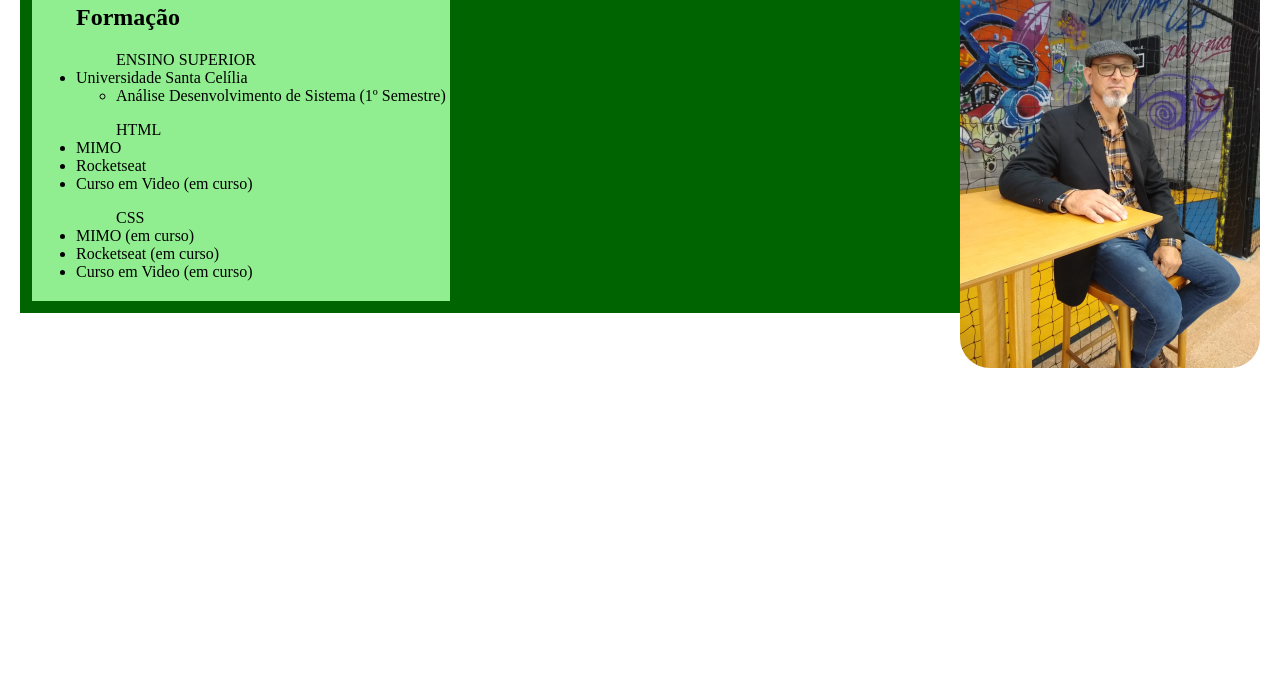
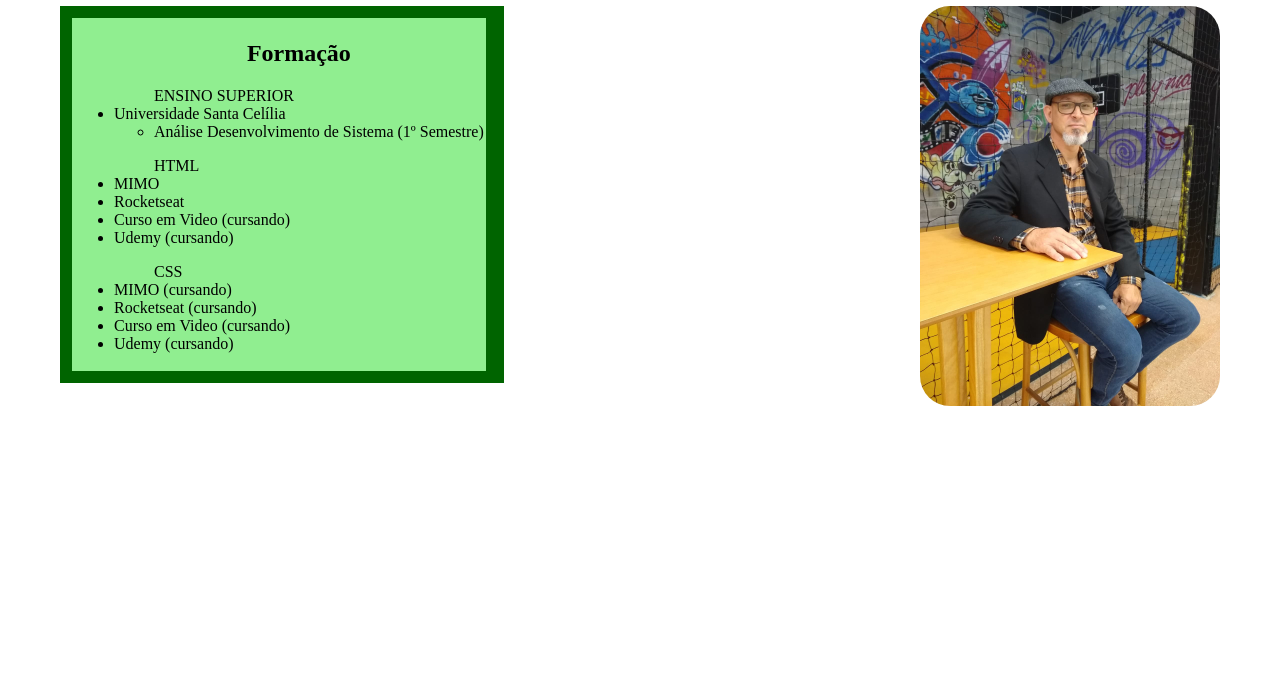
Before and after one commit to MarceloBertochi/MarceloBertochiDev, a plain HTML site: page index.html in a window 1280 px wide. Shown: the part 112-800 px from the top of the page. Drawn offline with Linux system fonts and the light colour scheme.

Commit message:
atualizado

```diff
--- a/index.html
+++ b/index.html
@@ -11,12 +11,12 @@
 
 <body>
     <h1>Marcelo Bertochi Dev</h1>
-    <img src="imagens/eu.jpeg" alt="Foto Marcelo Bertochi">
+    <img src="imagens/eu.jpeg" class="imagemeu" alt="Foto Marcelo Bertochi">
 
     <div class="container">
         <!--caminhão-->
 
-        <div class="formacao">
+        <div>
             <!--caixa dentro do caminhão-->
 
             <div class="formacao">
@@ -38,7 +38,8 @@
                         <ul>HTML</ul>
                         <li>MIMO</li>
                         <li>Rocketseat</li>
-                        <li>Curso em Video (em curso)</li>
+                        <li>Curso em Video (cursando)</li>
+                        <li>Udemy (cursando)</li>
                     </div>
                     </p>
 
@@ -46,19 +47,15 @@
 
                     <div class="css">
                         <ul>CSS</ul>
-                        <li>MIMO (em curso)</li>
-                        <li>Rocketseat (em curso)</li>
-                        <li>Curso em Video (em curso)</li>
+                        <li>MIMO (cursando)</li>
+                        <li>Rocketseat (cursando)</li>
+                        <li>Curso em Video (cursando)</li>
+                        <li>Udemy (cursando)</li>
                     </div>
                     </p>
                 </ul>
             </div>
         </div>
-
-        <div class="teste">
-            só estou testando para ver se vai ficar ao lado
-        </div>
-
     </div>
 
 </body>
--- a/style.css
+++ b/style.css
@@ -1,27 +1,33 @@
 body{
-    margin: 20px;
+    margin: 60px;
 }
 h1 {
     text-align: center;
 }
 
+h2 {
+    text-align: center;
+}
+
 img {
     width: 300px;
+    border-radius: 30px;
     float: right;
-    border-radius: 30px;
-   }
+    display: flex;
+       }
 
 .container {
     border: solid 2px darkgreen;
     display: flex;
     padding: 10px;
     background-color: darkgreen;
+    width: 420px;
 }
 
 .formacao{
     border: 2px solid lightgreen;
     background-color: lightgreen;
-}
+    }
 .superior{
     border: 0 solid;
 }
```
